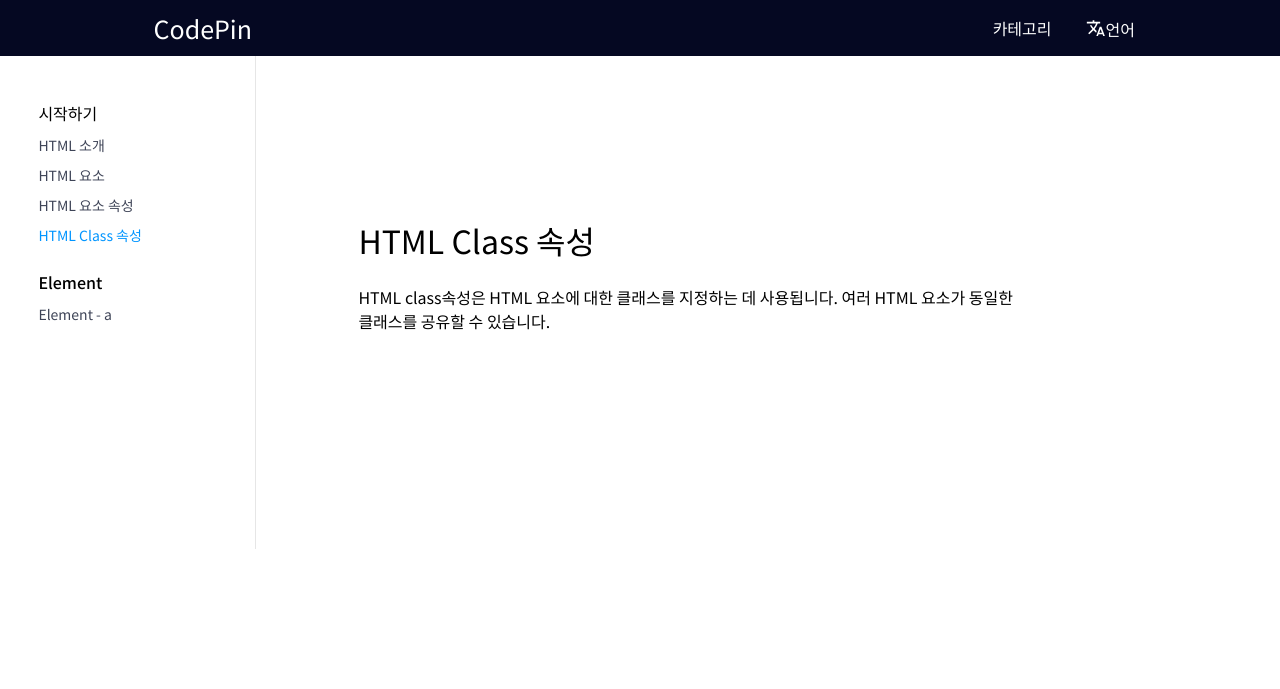
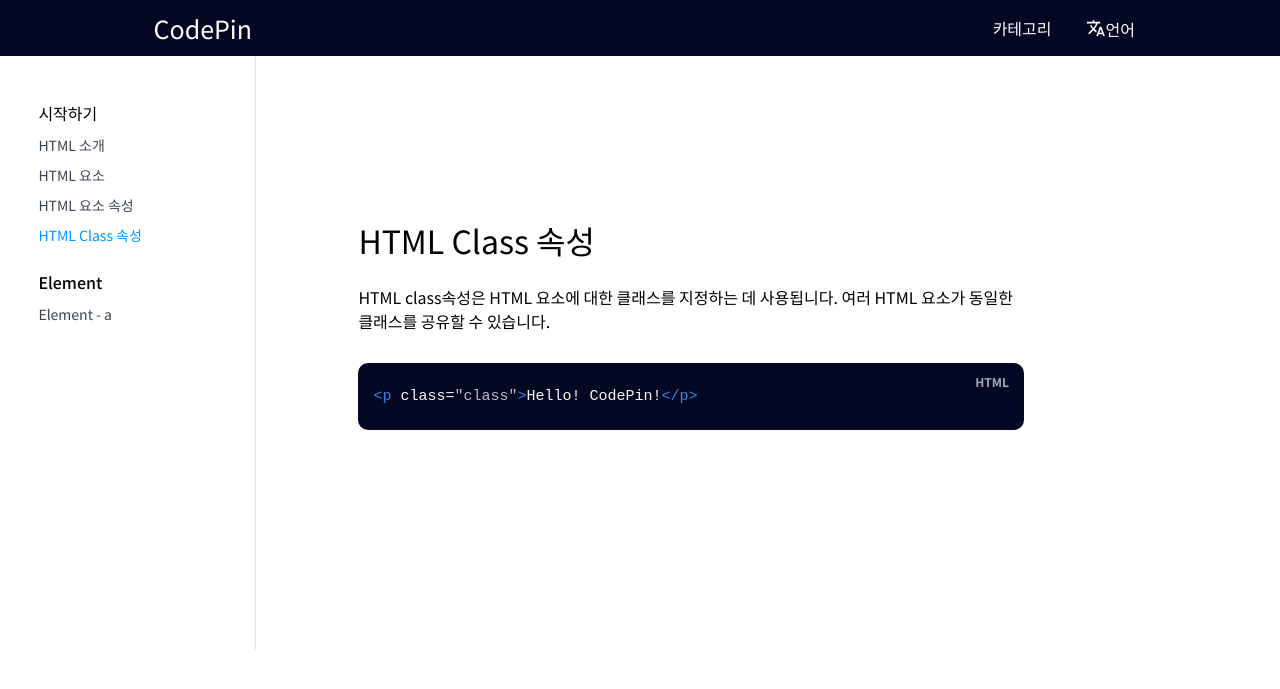
Before and after one commit to WADE-OSS/CodePin, a Jekyll site: the page built from _posts/html/2022-05-26-class.md, in a window 1280 px wide. Shown: the top 689 px of the page. Built offline with Jekyll 4.4.1, drawn with Linux system fonts in a browser that asks for light colours; Markdown is read by kramdown in place of the engine named in the settings.

Commit message:
Update 2022-05-26-class.md

````diff
--- a/_posts/html/2022-05-26-class.md
+++ b/_posts/html/2022-05-26-class.md
@@ -8,3 +8,8 @@ order: 4
 # HTML Class 속성
 HTML class속성은 HTML 요소에 대한 클래스를 지정하는 데 사용됩니다.
 여러 HTML 요소가 동일한 클래스를 공유할 수 있습니다.
+
+
+```html
+<p class="class">Hello! CodePin!</p>
+```
````
